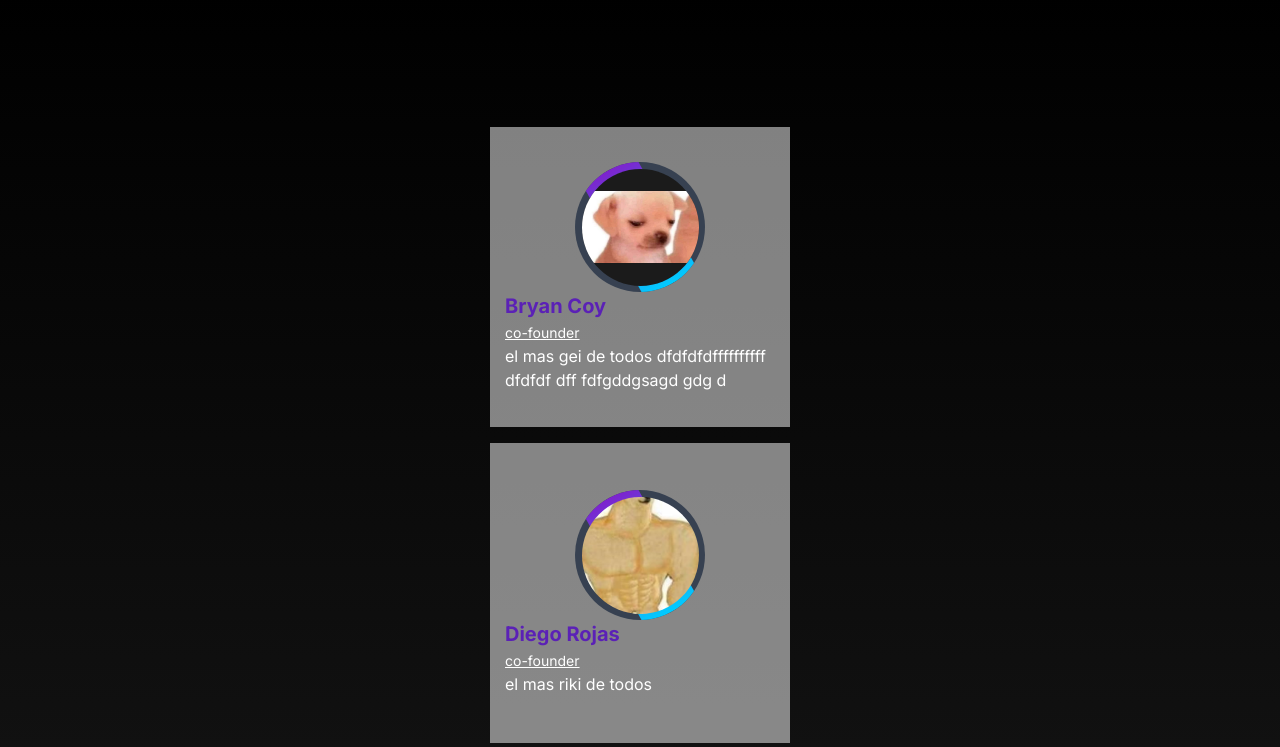
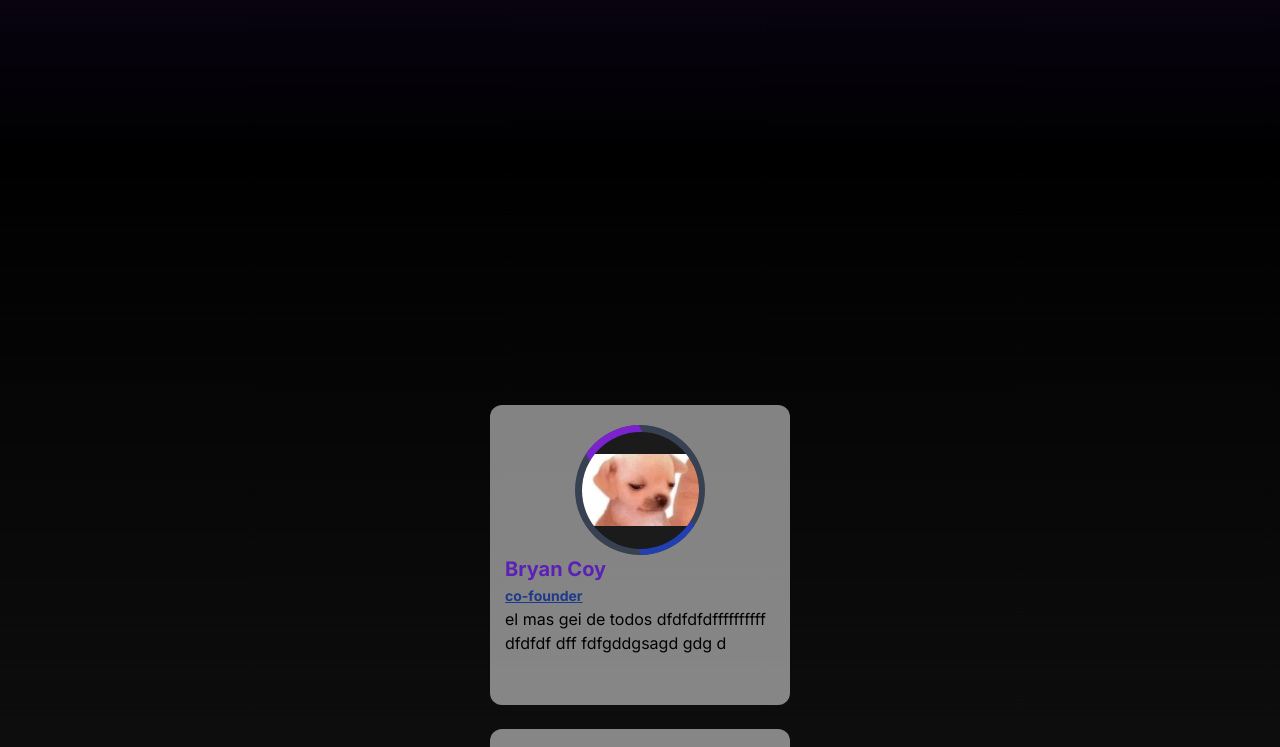
Before and after one commit to 20181020076/thandem-landing, a Next.js app: page / in a window 1280 px wide. Shown: the part 3526-4273 px from the top of the page. Built offline with nearby package versions, Linux system fonts and the light colour scheme.

Commit message:
version 1

```diff
--- a/src/app/components/Card.jsx
+++ b/src/app/components/Card.jsx
@@ -37,12 +37,12 @@ const Card = () => {
         top: `${40 + scrollY}px`,
         transform: `rotateY(${angulo}deg)`,
       }}
-      className={`flex flex-col h-[350px] w-[250px] justify-center items-center absolute bg-quaternary rounded-2xl overflow-hidden`}
+      className={`flex flex-col h-[370px] w-[270px] justify-center items-center absolute bg-quaternary rounded-2xl overflow-hidden`}
     >
       <div className="flex flex-col justify-center items-center w-full h-[70%] overflow-hidden ">
-        <h2 className="block text-start w-full px-3 font-bold">Planes para <span className="text-purple-800">toda ocacion</span></h2>
+        <h2 className="block text-start w-full px-3 font-bold text-lg">Planes para <span className="text-purple-800">toda ocacion</span></h2>
         <div className="h-[85%] w-[90%] relative border border-black overflow-hidden rounded-lg">
-          <div className="absolute flex top-[5px] left-[7px] w-[60px] h-[25px] bg-white rounded-full text-black"><StarIcon/> <p className="">5</p></div>
+          <div className="absolute flex top-[5px] left-[7px] w-[60px] h-[25px] bg-white rounded-full text-black font-bold"><StarIcon/> <p className="">5</p></div>
         <img
           src="/images/dance.png"
           alt="fiesta"
@@ -52,7 +52,7 @@ const Card = () => {
       </div>
       <div className="h-[30%] p-2">
         <div className="flex justify-around">
-        <h2 className="text-purple-800 font-bold  ">¿Que hacemos?</h2>
+        <h2 className="text-purple-800 font-bold text-lg  ">¿Que hacemos?</h2>
         <div className="flex w-[50px]">
           <DollarIcon/>
           <DollarIcon/>
@@ -63,6 +63,7 @@ const Card = () => {
         </div>
         <p className=" px-2 text-justify">conectar gente con su propia identidad</p>
       </div>
+      <div className="w-full flex justify-between px-2 pb-1 font-bold"><p>hora: <span className="text-violet-800 text-bold text-lg">ya!</span></p><p>lugar: <span className="text-violet-800">Thandem</span></p></div>
     </div>
   ) :
     <div
--- a/src/app/components/Profile.jsx
+++ b/src/app/components/Profile.jsx
@@ -3,12 +3,12 @@ import ProfileImage from "./ProfileImage";
 
 const Profile = ({ nombre, descripcion, rol, imagen }) => {
   return (
-    <div className="flex flex-col w-[300px] h-[300px] items-center justify-center bg-white bg-opacity-50 ">
+    <div className="flex flex-col w-[300px] h-[300px] items-center rounded-xl justify-start py-5 bg-white bg-opacity-50 ">
       <ProfileImage image={imagen} />
       <div className="w-[90%]">
         <h3 className="text-violet-800 font-bold text-xl">{nombre}</h3>
-        <span className="text-sm underline underline-offset-1">{rol}</span>
-        <p className="">{descripcion}</p>
+        <span className="text-sm text-blue-900  font-bold  underline underline-offset-1">{rol}</span>
+        <p className="text-black">{descripcion}</p>
       </div>
     </div>
   );
--- a/src/app/components/ProfileImage.jsx
+++ b/src/app/components/ProfileImage.jsx
@@ -3,7 +3,7 @@ import React from 'react'
 const ProfileImage = ({image}) => {
   return (
     <div className='w-[130px] h-[130px] relative rounded-full overflow-hidden flex justify-center items-center bg-gray-700'>
-        <div className='absolute w-full h-[60px] bg-gradient-to-r  from-secundary to-purple-700 z-0 animate-spin-slow'></div>
+        <div className='absolute w-full h-[60px] bg-gradient-to-r  from-blue-800 to-purple-700 z-0 animate-spin-slow'></div>
         <div className='w-[90%] h-[90%] bg-dark z-10 rounded-full flex items-center justify-center overflow-hidden'>
           <img src={`/images/${image}`} alt="hola" />
         </div>
--- a/src/app/page.js
+++ b/src/app/page.js
@@ -26,7 +26,7 @@ export default function Home() {
 
       <div className="flex flex-col relative overflow-hidden  justify-start bg-gray-200 w-full text-white h-[120vh] pt-[50px]  dark:bg-dark">
         <div className="absolute flex top-0 justify-center items-center  w-[100%] h-[100%]">
-          <video autoPlay loop muted className=" w-[450%] max-w-none">
+          <video autoPlay loop muted className=" h-[full] max-w-none">
             <source src="/images/file.mp4" type="video/mp4" />
           </video>
         </div>
@@ -63,7 +63,7 @@ export default function Home() {
       {/* seccion 3 */}
 
       <div
-        className="flex flex-col justify-center items-center bg-gradient-to-b from-violet-800  to-black w-full h-[200vh] relative"
+        className="flex flex-col justify-center items-center bg-gradient-to-b from-violet-800  to-black w-full h-[220vh] relative"
         id="seccion3"
       >
         <div className="absolute w-full h-full">
@@ -79,7 +79,7 @@ export default function Home() {
       >
 
         {/* <h2>Trayecto</h2> */}
-        <div className="flex w-full flex-col gap-4 justify-center items-center">
+        <div className="flex w-full h-full flex-col gap-6 justify-end items-center ">
           <div className="flex-col">
             <Profile
               imagen={"coy.jpg"}
```
